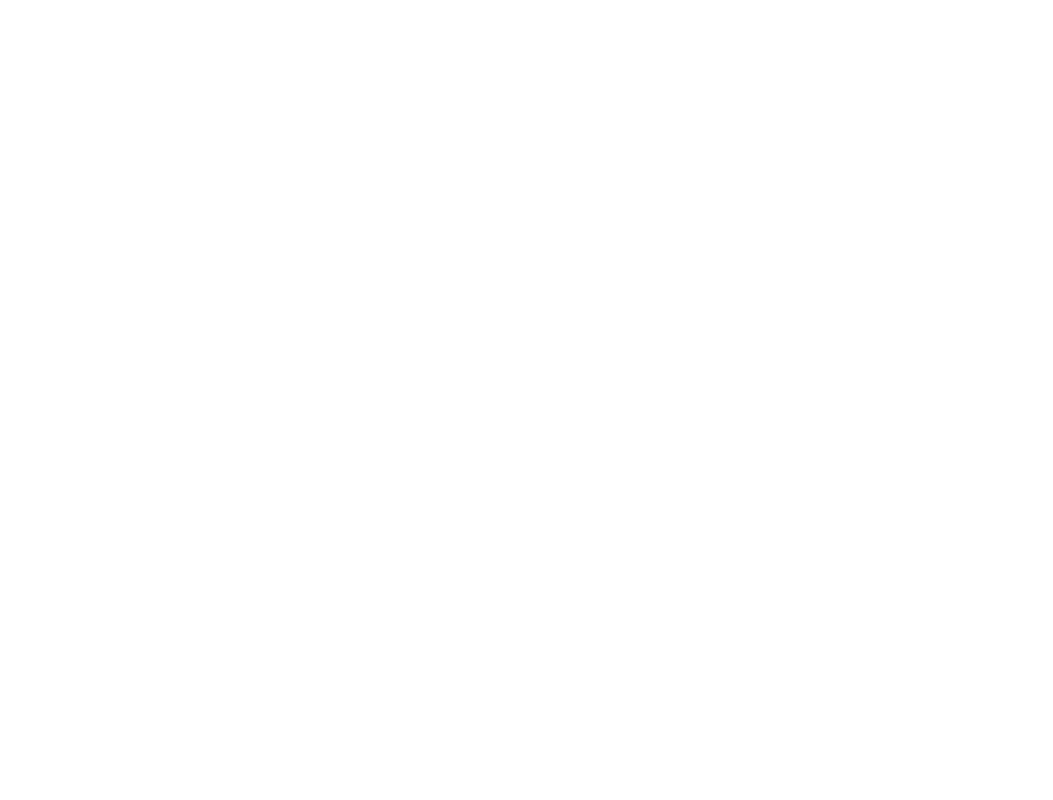
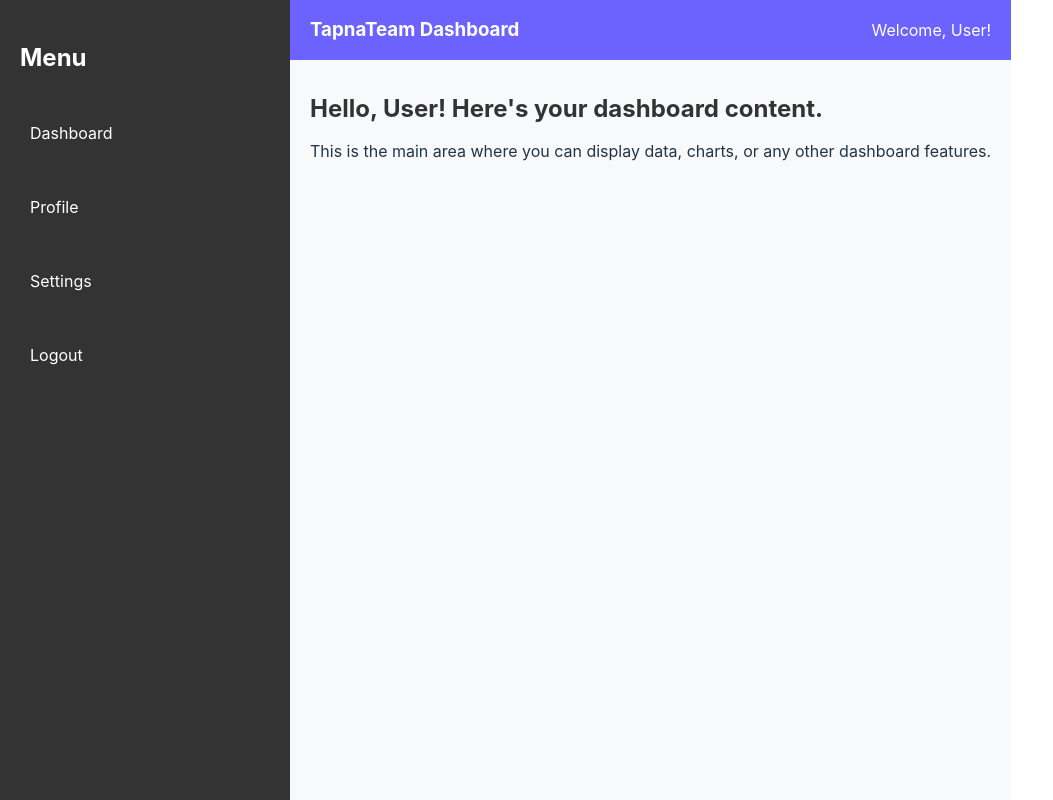
Before and after one commit to Codedeveloper-MT/TapnaTeam, a React (Vite) app in the folder client/: page /dashboard in a window 1280 px wide. Before the commit this address had no page. Shown: the whole page, without its empty margins (0-1053 px from the left). Built offline with nearby package versions, Linux system fonts and the light colour scheme.

Commit message:
deshbourd development

```diff
--- a/client/package.json
+++ b/client/package.json
@@ -12,6 +12,7 @@
   },
   "dependencies": {
     "@emotion/react": "^11.13.5",
+    "@emotion/styled": "^11.13.5",
     "react": "^18.3.1",
     "react-dom": "^18.3.1",
     "react-router-dom": "^7.0.1"
--- a/client/src/App.jsx
+++ b/client/src/App.jsx
@@ -2,6 +2,8 @@ import React from "react";
 import { BrowserRouter as Router, Routes, Route } from "react-router-dom";
 import Login from "./Login";
 import Signup from "./Signup";
+import ResetPasswordForm from "./ResetPasswordForm";
+import Dashboard from "./Dashboard";
 
 function App() {
   return (
@@ -9,6 +11,8 @@ function App() {
       <Routes>
         <Route path="/" element={<Login />} />
         <Route path="/signup" element={<Signup />} />
+        <Route path="/reset-password" element={<ResetPasswordForm />} />
+        <Route path="/dashboard" element={<Dashboard />} />
       </Routes>
     </Router>
   );
--- /dev/null
+++ b/client/src/Dashboard.jsx
@@ -0,0 +1,82 @@
+/** @jsxImportSource @emotion/react */
+import styled from "@emotion/styled";
+
+const DashboardContainer = styled.div`
+  display: flex;
+  height: 100vh;
+`;
+
+const Sidebar = styled.div`
+  width: 250px;
+  background-color: #333;
+  color: #fff;
+  display: flex;
+  flex-direction: column;
+  padding: 20px;
+`;
+
+const SidebarItem = styled.div`
+  margin: 15px 0;
+  padding: 10px;
+  cursor: pointer;
+  border-radius: 5px;
+  &:hover {
+    background-color: #444;
+  }
+`;
+
+const ContentContainer = styled.div`
+  flex: 1;
+  background-color: #f8f9fa;
+  display: flex;
+  flex-direction: column;
+`;
+
+const Navbar = styled.div`
+  height: 60px;
+  background-color: #6c63ff;
+  color: #fff;
+  display: flex;
+  align-items: center;
+  justify-content: space-between;
+  padding: 0 20px;
+`;
+
+const ContentArea = styled.div`
+  flex: 1;
+  padding: 20px;
+`;
+
+const Greeting = styled.h1`
+  font-size: 1.5rem;
+  color: #333;
+`;
+
+const Dashboard = () => {
+  return (
+    <DashboardContainer>
+      <Sidebar>
+        <h2>Menu</h2>
+        <SidebarItem>Dashboard</SidebarItem>
+        <SidebarItem>Profile</SidebarItem>
+        <SidebarItem>Settings</SidebarItem>
+        <SidebarItem>Logout</SidebarItem>
+      </Sidebar>
+      <ContentContainer>
+        <Navbar>
+          <h3>TapnaTeam Dashboard</h3>
+          <p>Welcome, User!</p>
+        </Navbar>
+        <ContentArea>
+          <Greeting>Hello, User! Here's your dashboard content.</Greeting>
+          <p>
+            This is the main area where you can display data, charts, or any
+            other dashboard features.
+          </p>
+        </ContentArea>
+      </ContentContainer>
+    </DashboardContainer>
+  );
+};
+
+export default Dashboard;
--- a/client/src/Login.jsx
+++ b/client/src/Login.jsx
@@ -125,7 +125,9 @@ function Login() {
       {/* Sidebar */}
       <div css={sidebar}>
         <h1>TapnaTeam</h1>
+        <Link to="/reset-password">
         <button css={button}>Forget Password</button>
+        </Link>
         <Link to="/signup">
           <button css={button}>Sign Up</button>
         </Link>
@@ -150,7 +152,9 @@ function Login() {
               Password:
               <input css={input} type="password" placeholder="Enter your password" />
             </label>
-            <button css={button}>Log In</button>
+            <Link to="/dashboard">
+            <button css={button}>Forget Password</button>
+            </Link>
           </form>
         </div>
       </div>
--- /dev/null
+++ b/client/src/ResetPasswordForm.jsx
@@ -0,0 +1,73 @@
+/** @jsxImportSource @emotion/react */
+import { Link } from "react-router-dom";
+import styled from "@emotion/styled";
+
+// Styled Components for Reset Password Form
+const Container = styled.div`
+  display: flex;
+  flex-direction: column;
+  align-items: center;
+  justify-content: center;
+  min-height: 100vh; /* Ensures container takes full height of viewport */
+  width: 100%;
+  background-color: #f0f0f0;
+`;
+
+const Logo = styled.div`
+  display: flex;
+  align-items: center;
+  justify-content: center;
+  width: 100px;
+  height: 100px;
+  border-radius: 50%;
+  background-color: #333;
+  color: #fff;
+  font-size: 24px;
+  margin-bottom: 20px;
+`;
+
+const InputField = styled.input`
+  padding: 10px;
+  border: 1px solid #ccc;
+  border-radius: 4px;
+  width: 300px;
+  margin-bottom: 10px;
+`;
+
+const Button = styled.button`
+  padding: 10px 20px;
+  background-color: #333;
+  color: #fff;
+  border: none;
+  border-radius: 4px;
+  cursor: pointer;
+`;
+
+const LinkContainer = styled.div`
+  margin-top: 15px;
+  font-size: 0.9rem;
+  color: #333;
+`;
+
+const ResetPasswordForm = () => {
+  return (
+    <Container>
+      <Logo>
+        OT
+        <br />
+        Tapna Team
+      </Logo>
+      <InputField type="email" placeholder="E-mail Address" />
+      <Button>Reset Password</Button>
+      <LinkContainer>
+        <p>Already have an account?</p>
+        {/* Link to Login Page */}
+        <Link to="/" style={{ color: "#6c63ff", textDecoration: "none" }}>
+          Log In
+        </Link>
+      </LinkContainer>
+    </Container>
+  );
+};
+
+export default ResetPasswordForm;
--- a/client/src/Signup.jsx
+++ b/client/src/Signup.jsx
@@ -1,6 +1,7 @@
 /** @jsxImportSource @emotion/react */
 import React, { useState } from "react";
 import { css } from "@emotion/react";
+import { Link } from "react-router-dom"; // Make sure to import Link
 
 const containerStyle = css`
   display: flex;
@@ -200,15 +201,23 @@ function Signup() {
               Sign Up
             </button>
           </div>
+          <div><p>Already have an account?</p></div>
+          <div css={buttonContainerStyle}>
+            <button css={buttonStyle}>
+            <Link to="/" css={{ marginLeft: "8px", color: "#6c63ff" }}>
+              Log In
+            </Link>
+            </button>
+          </div>
         </form>
       </div>
       <div css={logoStyle}>
-          <img
-            src="/images/logo.jpeg" // Adjusted path to match folder
-            alt="TapnaTeam Logo"
-            css={logoImageStyle}
-          />
-        </div>
+        <img
+          src="/images/logo.jpeg"
+          alt="TapnaTeam Logo"
+          css={logoImageStyle}
+        />
+      </div>
     </div>
   );
 }
```
Also changed, not shown: client/Dashboard.jsx (deleted), client/ForgotPassword.jsx (deleted), 1 other file (tests, documents, lock files or other folders).
